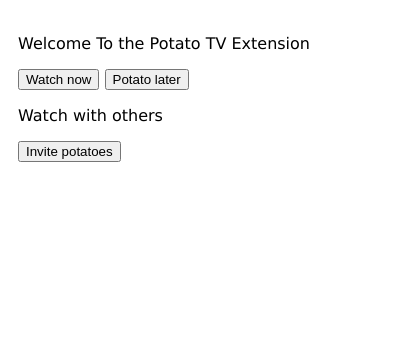
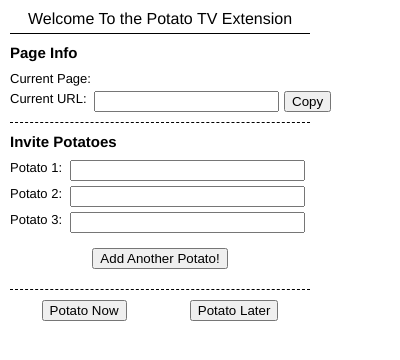
Before and after one commit to mdlp92/PotatoExtV1.0, a browser extension: page popup.html in a window 400 px wide. Drawn offline with Linux system fonts and the light colour scheme.

Commit message:
Change typo in mainfest.json

```diff
--- a/popup.html
+++ b/popup.html
@@ -1,29 +1,160 @@
 <!DOCTYPE html>
 <html>
+
 <head>
   <style>
-    body{
-   min-width:250px;
-   height:150px;
-   font-family: "Lucida Grande", Helvetica, Arial, sans-serif;
-   padding:10px;
+    html {
+      /* 1rem = 10px */
+      font-size: 62.5%;
+    }
+
+    body {
+      min-width: 300px;
+      width: 300px;
+      font-family: Helvetica, Arial, sans-serif;
+      margin: 0;
+      padding: 1rem;
+      font-size: 1.2rem;
+    }
+
+
+    .header-section {
+      display: flex;
+      justify-content: center;
+      align-items: center;
+      padding-bottom: .5rem;
+      border-bottom: 1px solid black;
+      margin-bottom: 1rem;
+    }
+
+    .header-section__title {
+      font-size: 1.6rem;
+      font-weight: 500;
+      margin: 0;
+    }
+
+    .main-section {
+      border-bottom: 1px dashed black;
+      padding-bottom: .5rem;
+      margin-bottom: 1rem;
+    }
+
+    .main-section__title {
+      font-size: 1.5rem;
+      font-weight: 600;
+      margin: 0 0 1rem 0;
+    }
+
+    .main-section__group {
+      display: flex;
+      flex-direction: row;
+      justify-content: flex-start;
+      margin-bottom: .5rem;
+    }
+
+    .main-section__label {
+      font-size: 1.3rem;
+      font-weight: 500;
+      margin-right: .75rem;
+      white-space: nowrap;
+    }
+
+    .main-section__input {
+      flex: 1;
+      margin-right: .5rem;
+    }
+
+    .main-section__button {
+      margin: 1rem auto;
+    }
+
+    .button-section {
+      display: flex;
+      justify-content: space-around;
+    }
+
+    .date-section {
+      display: none;
+    }
+
+    .date-section.date-section--revealed {
+      margin-top: 1rem;
+      display: flex;
+      justify-content: space-around;
     }
   </style>
 </head>
+
 <body>
-    <div style="background-color: DEEPSKYBLUE; height: 0px; margin-top: 0px"></div>
-     <p>Welcome To the Potato TV Extension</p>
+  <div class="header-section">
+    <div class="header-section__title">Welcome To the Potato TV Extension</div>
+  </div>
+
+  <section class="main-section">
+    <div class="main-section__title">Page Info</div>
+
+    <div class="main-section__group">
+      <div class="main-section__label">Current Page: </div>
+      <div id="page-title"></div>
+    </div>
+
+    <div class="main-section__group">
+      <div class="main-section__label">Current URL: </div>
+      <input readonly id="page-url" class="main-section__input"></input>
+      <button id="url-copy-button">Copy</button>
+    </div>
+
+  </section>
+
+  <section class="main-section">
+    <div class="main-section__title">Invite Potatoes</div>
+
+    <form id="email-form">
+      <div class="main-section__group">
+        <div class="main-section__label">Potato 1: </div>
+        <input name="potato-email" type="email" class="main-section__input"></input>
+      </div>
+
+      <div class="main-section__group">
+        <div class="main-section__label">Potato 2: </div>
+        <input name="potato-email" type="email" class="main-section__input"></input>
+      </div>
+
+      <div class="main-section__group">
+        <div class="main-section__label">Potato 3: </div>
+        <input name="potato-email" type="email" class="main-section__input"></input>
+      </div>
+
+    </form>
+
+    <div class="main-section__group">
+      <button id="add-potato-button" class="main-section__button">Add Another Potato!</button>
+    </div>
+  </section>
+
+
+  <section class="button-section">
+    <button>Potato Now</button>
+    <button id="potato-later-button">Potato Later</button>
+  </section>
+
+  <section id="date-selection" class="date-section">
+    <input type="datetime-local" />
+    <button>Go!</button>
+  </section>
+
   <!-- Actually need this to get the URL and open in a new tab instead of displaying it -->
-     <button id="GetURL"> Watch now</button>
+  <!-- <button id="GetURL"> Watch now</button> -->
   <!-- I need to actually get the button below to surface a timer -->
-     <button id="Timer"> Potato later</button>
+  <!-- <button id="Timer"> Potato later</button> -->
   <!-- This is a new test for opening in a second tab -->
   <!-- <button onclick="NewTab()"> New tab test </button> -->
   <!-- Below is where the URL surfaces (right now having it below the 2 buttons) -->
   <!-- Problem with below is that the URL extends the length of the popup the longer the link -->
-     <p > <span id="url"> </span> </p>
-     <p > Watch with others  <span id="selectedtext"> </span> </p>
-     <button id="colorChange"> Invite potatoes </button>
-     <script src="background.js"></script>
+  <!-- <p> <span id="url"> </span> </p>
+  <p> Watch with others <span id="selectedtext"> </span> </p>
+  <button id="colorChange"> Invite potatoes </button> -->
+  <script src="popup.js"></script>
 </body>
+
 </html>
```
Also changed, not shown: manifest.json. Lines whose indentation alone changed are shown as unchanged.
